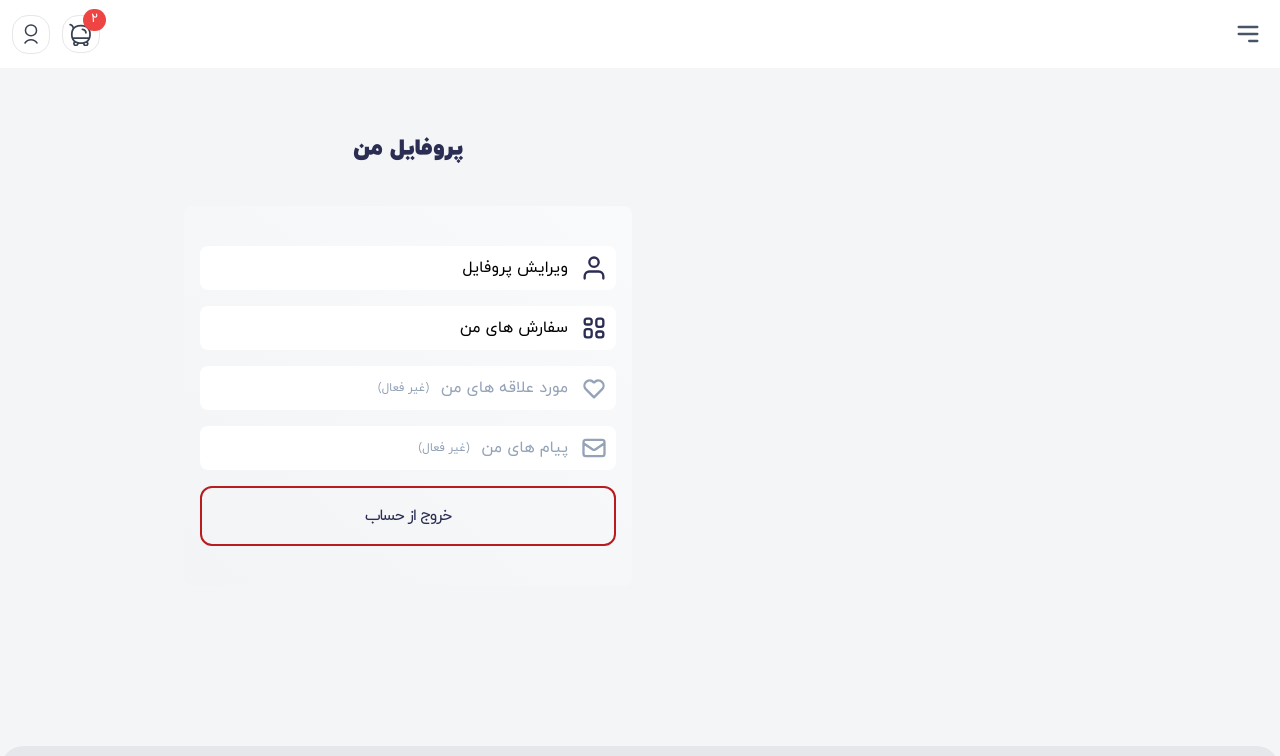
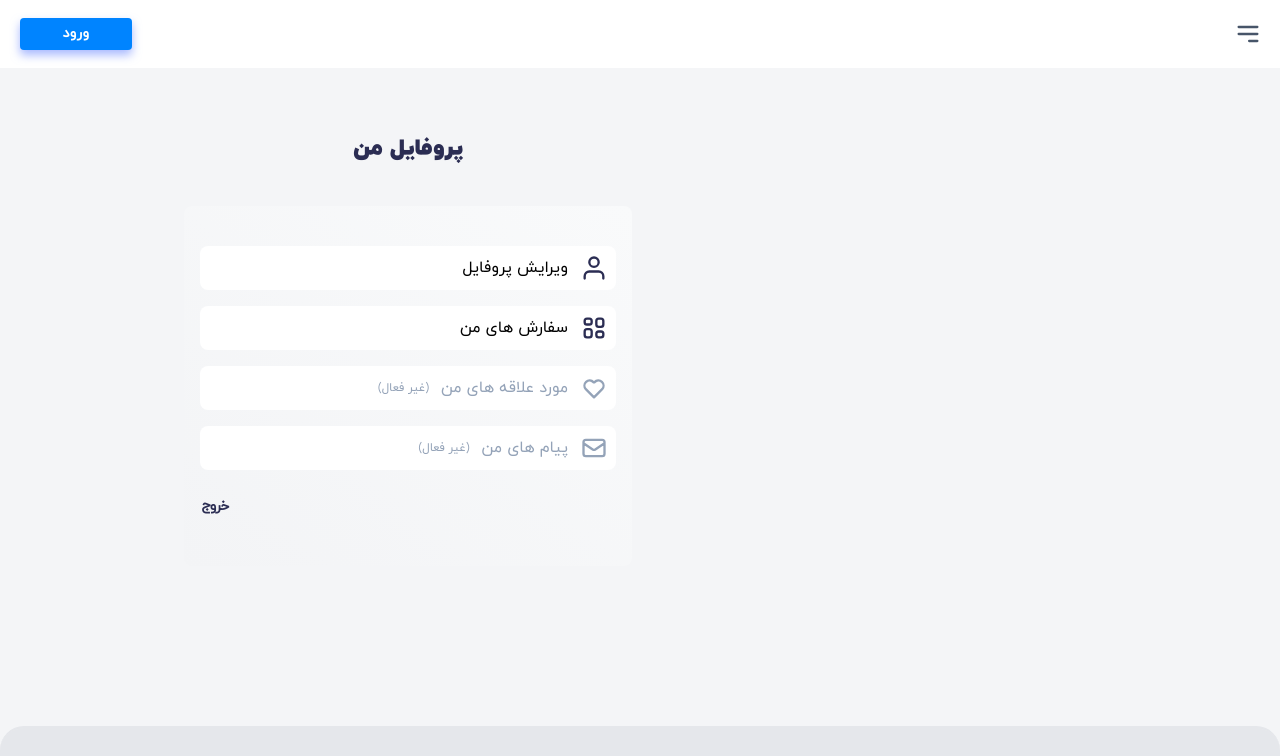
Before and after one commit to mostafa-tabrizian/digital-ecommerce, a Next.js app: page /profile in a window 1280 px wide. Shown: the top 756 px of the page. Built offline with nearby package versions, Linux system fonts and the light colour scheme; no server answers.

Commit message:
user auth check for login/profile in header real data in header/profile add avatar to user model add logout button to header profile

```diff
--- a/src/app/(shop)/components/header/Profile.tsx
+++ b/src/app/(shop)/components/header/Profile.tsx
@@ -1,10 +1,18 @@
 'use client'
 
+import LogoutButton from '@/components/logout.button'
 import Avatar from '@mui/material/Avatar'
 import Popover from '@mui/material/Popover'
 import { useState } from 'react'
+import Link from 'next/link'
 
-const Profile = () => {
+interface IUser {
+   mobileNumber: string | undefined
+   name: string | undefined
+   avatar: string | undefined
+}
+
+const Profile = ({ user }: { user: IUser }) => {
    const [anchorEl, setAnchorEl] = useState<HTMLButtonElement | null>(null)
 
    const handleClick = (event: React.MouseEvent<HTMLButtonElement>) => {
@@ -63,12 +71,12 @@ const Profile = () => {
                         border: '2px solid white',
                         boxShadow: '0 0 10px #8080805c',
                      }}
-                     alt='Mostaf Tabrizian'
-                     src='/avatar/me.jpg'
+                     alt={user.name}
+                     src={'/avatar/' + user.avatar}
                   />
                   <div className='text-sm w-full flex flex-col h-full justify-between text-skin-base'>
-                     <span className='font-bold block mb-1'>مصطفی تبریزیان</span>
-                     <span className='block'>۰۹۱۲۸۵۲۱۷۶۹</span>
+                     <span className='font-bold block mb-1'>{user.name}</span>
+                     <span className='font-bold block'>{user.mobileNumber}</span>
                   </div>
                </li>
                <hr />
@@ -76,7 +84,7 @@ const Profile = () => {
                   className='rounded-lg py-1 px-4 hover:bg-gray-100 transition-all duration-300 ease-out mb-1'
                   role='menuitem'
                >
-                  <a className='block w-full' href='/profile'>
+                  <Link className='block w-full' href='/profile'>
                      <div className='flex py-2 text-skin-base hover:text-blue-600'>
                         <svg
                            xmlns='http://www.w3.org/2000/svg'
@@ -91,13 +99,13 @@ const Profile = () => {
                         </svg>
                         <span className='font-bold text-sm block'>حساب کاربری</span>
                      </div>
-                  </a>
+                  </Link>
                </li>
                <li
                   className='rounded-lg py-1 px-4 hover:bg-gray-100 transition-all duration-300 ease-out mb-1'
                   role='menuitem'
                >
-                  <a className='block w-full' href='/profile/courses'>
+                  <Link className='block w-full' href='/profile/courses'>
                      <div className='flex py-2 text-skin-base hover:text-blue-600'>
                         <svg
                            xmlns='http://www.w3.org/2000/svg'
@@ -114,13 +122,13 @@ const Profile = () => {
                         </svg>
                         <span className='font-bold text-sm block'>دوره های من</span>
                      </div>
-                  </a>
+                  </Link>
                </li>
                <li
                   className='rounded-lg py-1 px-4 hover:bg-gray-100 transition-all duration-300 ease-out mb-1'
                   role='menuitem'
                >
-                  <a className='block w-full' href='/profile/payments'>
+                  <Link className='block w-full' href='/profile/payments'>
                      <div className='flex py-2 text-skin-base hover:text-blue-600'>
                         <svg
                            xmlns='http://www.w3.org/2000/svg'
@@ -141,13 +149,13 @@ const Profile = () => {
                         </svg>
                         <span className='font-bold text-sm block'>سفارش های من</span>
                      </div>
-                  </a>
+                  </Link>
                </li>
                <li
-                  className='rounded-lg py-1 px-4 hover:bg-gray-100 transition-all duration-300 ease-out'
+                  className='rounded-lg px-4 hover:bg-gray-100 transition-all duration-300 ease-out'
                   role='menuitem'
                >
-                  <div className='w-full flex py-2 leading-8 text-skin-base hover:text-red-400 cursor-pointer'>
+                  <div className='w-full items-center flex hover:text-red-400 cursor-pointer'>
                      <svg
                         stroke='currentColor'
                         fill='none'
@@ -165,7 +173,7 @@ const Profile = () => {
                            d='M17 16l4-4m0 0l-4-4m4 4H7m6 4v1a3 3 0 01-3 3H6a3 3 0 01-3-3V7a3 3 0 013-3h4a3 3 0 013 3v1'
                         ></path>
                      </svg>
-                     <span className='font-bold text-sm'>خروج</span>
+                     <LogoutButton />
                   </div>
                </li>
             </ul>
--- a/src/app/(shop)/components/header/header.tsx
+++ b/src/app/(shop)/components/header/header.tsx
@@ -1,13 +1,25 @@
 import Link from 'next/link'
 import Sidebar from './sidebar'
 import Profile from './Profile'
+import User from '@/lib/user'
+import Button from '@mui/material/Button'
 
-const Header = () => {
+const Header = async () => {
+   const user = await User()
+
+   const simpleUser = {
+      mobileNumber: user?.mobileNumber,
+      name: user?.name,
+      avatar: user?.avatar,
+   }
+
    return (
       <header className='bg-white py-2 px-3 flex items-center justify-between'>
+         {user ? (
+            <>
+               <Profile user={simpleUser} />
+               <Link href='/cart'>
                   <div className='flex gap-x-3'>
-            <Profile />
-            <Link href='/cart'>
                      <div className='relative'>
                         <span
                            style={{ paddingTop: '.1rem', paddingBottom: '.1rem' }}
@@ -35,8 +47,18 @@ const Header = () => {
                            </svg>
                         </button>
                      </div>
+                  </div>
+               </Link>
+            </>
+         ) : (
+            <div className='flex items-center mx-2'>
+               <Link href='/auth/login'>
+                  <Button variant='contained'>
+                     <span className='font-bold text-white rounded-xl w-20 text-sm'>ورود</span>
+                  </Button>
                </Link>
             </div>
+         )}
          <div className='flex p-1 items-center gap-x-5'>
             <Link href='/'>
                <svg
--- a/src/app/(shop)/profile/page.tsx
+++ b/src/app/(shop)/profile/page.tsx
@@ -1,4 +1,4 @@
-import LogoutButton from '@/app/(shop)/profile/logout.button'
+import LogoutButton from '@/components/logout.button'
 import User from '@/lib/user'
 import { Metadata } from 'next'
 import Link from 'next/link'
--- a/src/app/(shop)/profile/logout.button.tsx
+++ b/src/components/logout.button.tsx
@@ -13,15 +13,15 @@ const LogoutButton = () => {
    }
 
    return (
-      <div className='border-2 hover:shadow-lg shadow-red-300 transition-shadow border-red-700 text-red-700 text-center w-full py-2 yekan1 rounded-xl'>
+      <>
          {loading ? (
-            <CircularProgress className='text-white' color='inherit' size={30} />
+            <CircularProgress className='text-rose-600' color='inherit' size={24} />
          ) : (
-            <button className='w-full' disabled={loading} onClick={() => submitLogout()}>
-               خروج از حساب
+            <button disabled={loading} onClick={() => submitLogout()}>
+               <span className='font-bold text-sm'>خروج</span>
             </button>
          )}
-      </div>
+      </>
    )
 }
 
--- a/src/models/user.ts
+++ b/src/models/user.ts
@@ -6,6 +6,7 @@ export interface IUser {
    role: string
    name: string,
    mobileNumber: string,
+   avatar: string,
    blocked: {
       status: boolean,
       reason: string,
@@ -22,6 +23,7 @@ const UserSchema = new mongoose.Schema<IUser>({
    },
    name: String,
    mobileNumber: String,
+   avatar: String,
    blocked: {
       status: Boolean,
       reason: String,
```
Lines whose indentation alone changed are shown as unchanged.
